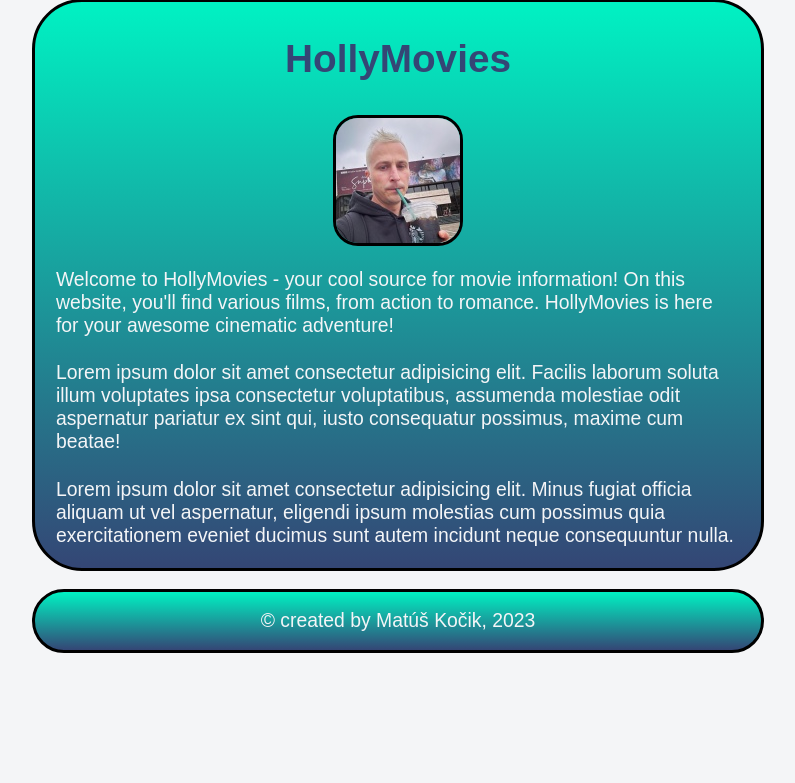
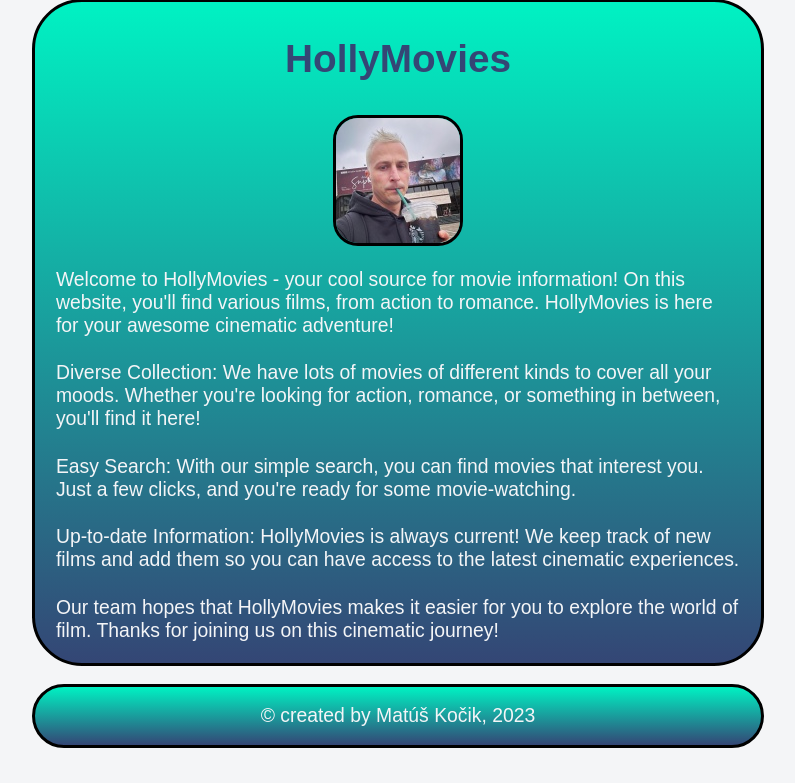
Before and after one commit to matus-kocik/hollymovies_django, a Django app: page / in a window 1280 px wide. Shown: the part 145-928 px from the top of the page, without its empty margins (242-1037 px from the left). Before the commit the page ends 798 px from the top, so only its background shows below. Run offline with Django 4.2, Linux system fonts and the light colour scheme.

Commit message:
add content to homepage

```diff
--- a/viewer/templates/index.html
+++ b/viewer/templates/index.html
@@ -11,10 +11,16 @@
     Welcome to HollyMovies - your cool source for movie information! On this website, you'll find various films, from action to romance. HollyMovies is here for your awesome cinematic adventure!
 </div>
 <div class="inside-main">
-    Lorem ipsum dolor sit amet consectetur adipisicing elit. Facilis laborum soluta illum voluptates ipsa consectetur voluptatibus, assumenda molestiae odit aspernatur pariatur ex sint qui, iusto consequatur possimus, maxime cum beatae!
+    Diverse Collection: We have lots of movies of different kinds to cover all your moods. Whether you're looking for action, romance, or something in between, you'll find it here!
 </div>
 <div class="inside-main">
-    Lorem ipsum dolor sit amet consectetur adipisicing elit. Minus fugiat officia aliquam ut vel aspernatur, eligendi ipsum molestias cum possimus quia exercitationem eveniet ducimus sunt autem incidunt neque consequuntur nulla.
+    Easy Search: With our simple search, you can find movies that interest you. Just a few clicks, and you're ready for some movie-watching.
+</div>
+<div class="inside-main">
+    Up-to-date Information: HollyMovies is always current! We keep track of new films and add them so you can have access to the latest cinematic experiences.
+</div>
+<div class="inside-main">
+    Our team hopes that HollyMovies makes it easier for you to explore the world of film. Thanks for joining us on this cinematic journey!
 </div>
 
-    {% endblock %}
+{% endblock %}
```
